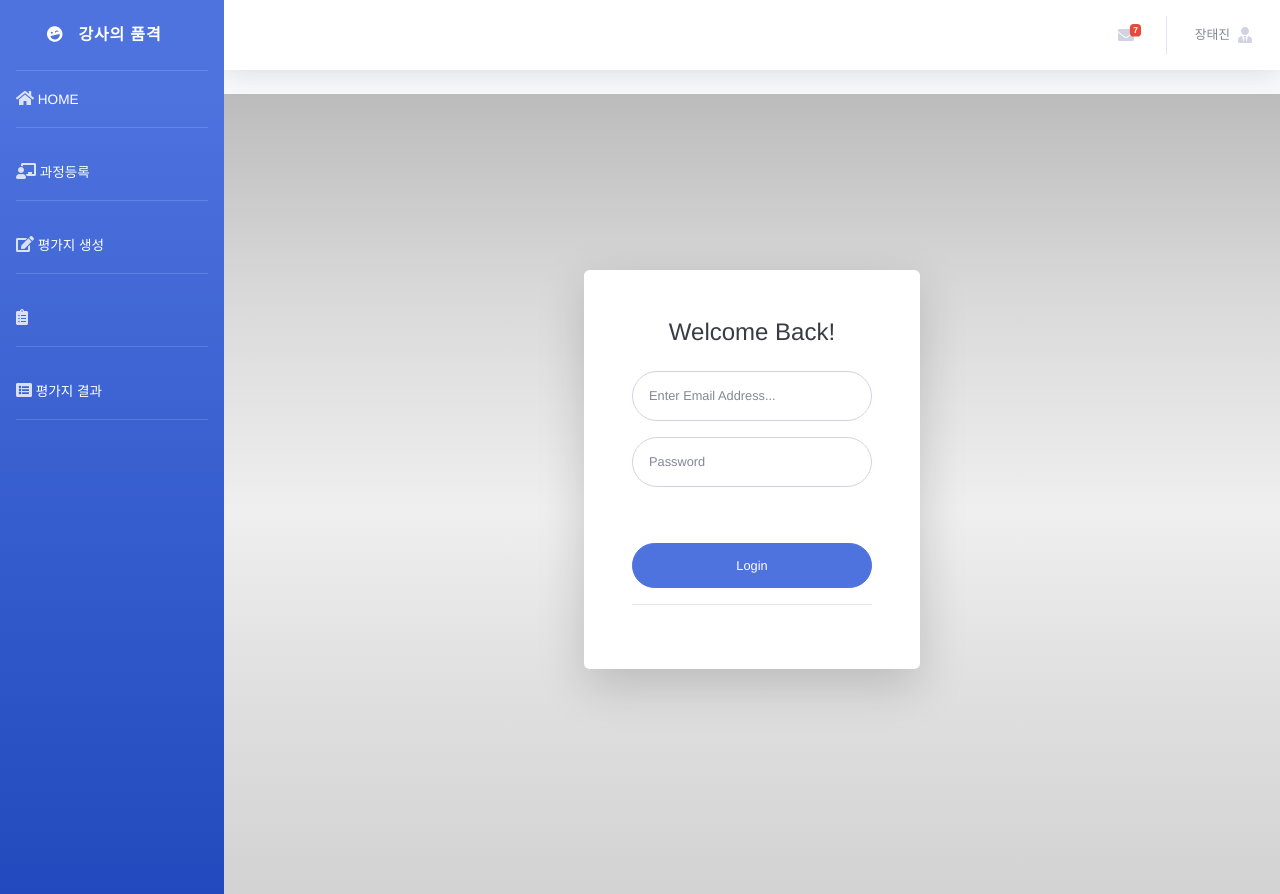
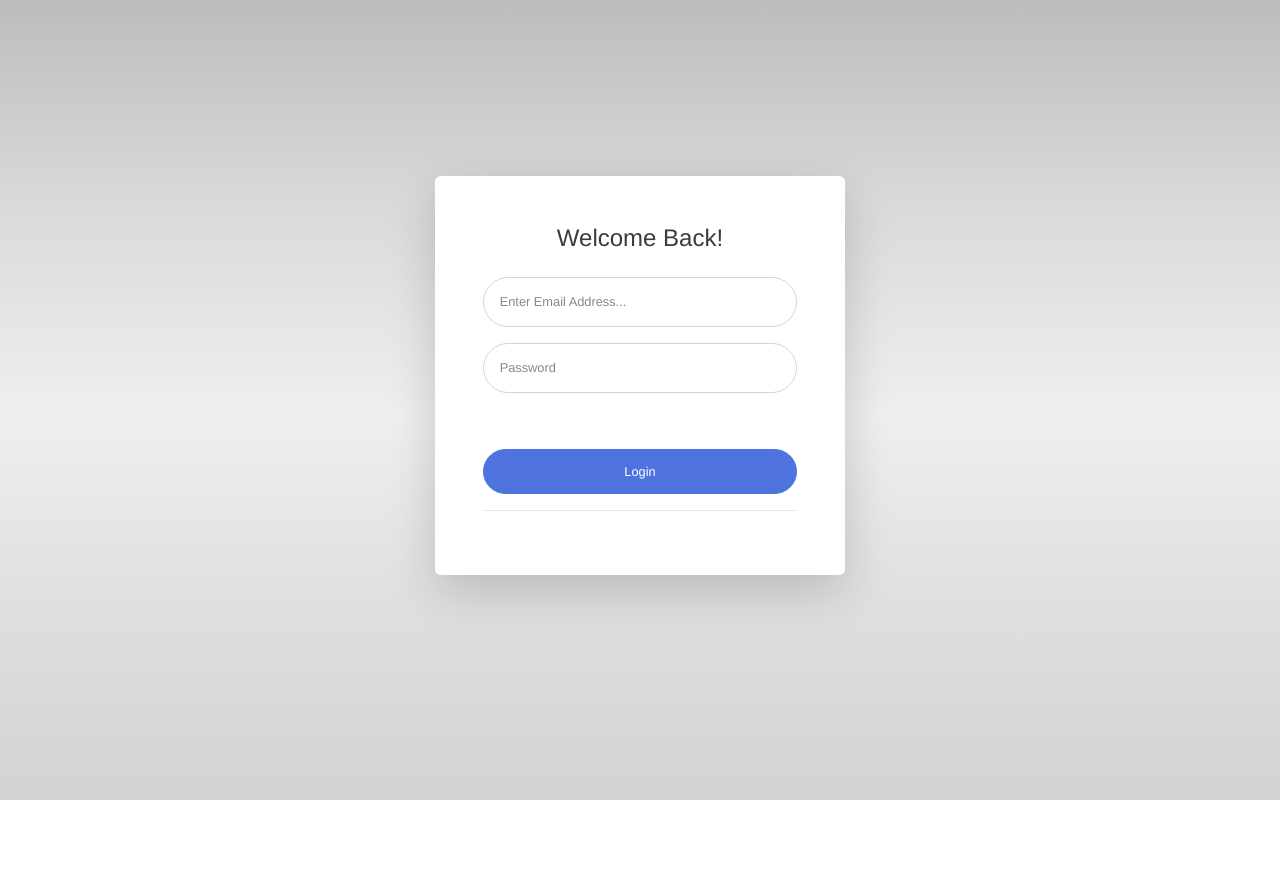
Before and after one commit to Jeongseup/Course-Evaluation-System, a Vue app in the folder client/: page / in a window 1280 px wide. After the commit the page ends 800 px from the top, so only its background shows below. Built offline with nearby package versions, Linux system fonts and the light colour scheme.

Commit message:
[FINAL] 최종 수정 백업

```diff
--- a/client/src/App.vue
+++ b/client/src/App.vue
@@ -1,11 +1,11 @@
 <template>
     <div id="wrapper">
-        <sidebar />
+        <sidebar v-if="bShow" />
         <div id="content-wrapper" class="d-flex flex-column">
             <!-- Main Content -->
-            <topbar :userName="user.name" />
+            <topbar :userName="user.name" v-if="bShow" />
             <div id="content">
-                <router-view />
+                <router-view @change-path="changePath" />
             </div>
         </div>
     </div>
@@ -18,6 +18,19 @@ export default {
     computed: {
         user() {
             return this.$store.state.user
+        }
+    },
+    data() {
+        return {
+            bShow: true
+        }
+    },
+    mounted() {},
+    methods: {
+        changePath(path) {
+            if (path === '/') this.bShow = false
+            else this.bShow = true
+            console.log('path', this.bShow)
         }
     }
 }
--- a/client/src/api.js
+++ b/client/src/api.js
@@ -4,7 +4,9 @@ axios.defaults.headers.post['Content-Type'] = 'application/json;charset=utf-8'
 axios.defaults.headers.post['Access-Control-Allow-Origin'] = '*'
 
 export default {
-    mounted() {},
+    mounted() {
+        this.$emit('change-path', this.$route.path)
+    },
     methods: {
         async $api(url, method, data) {
             return (
```
